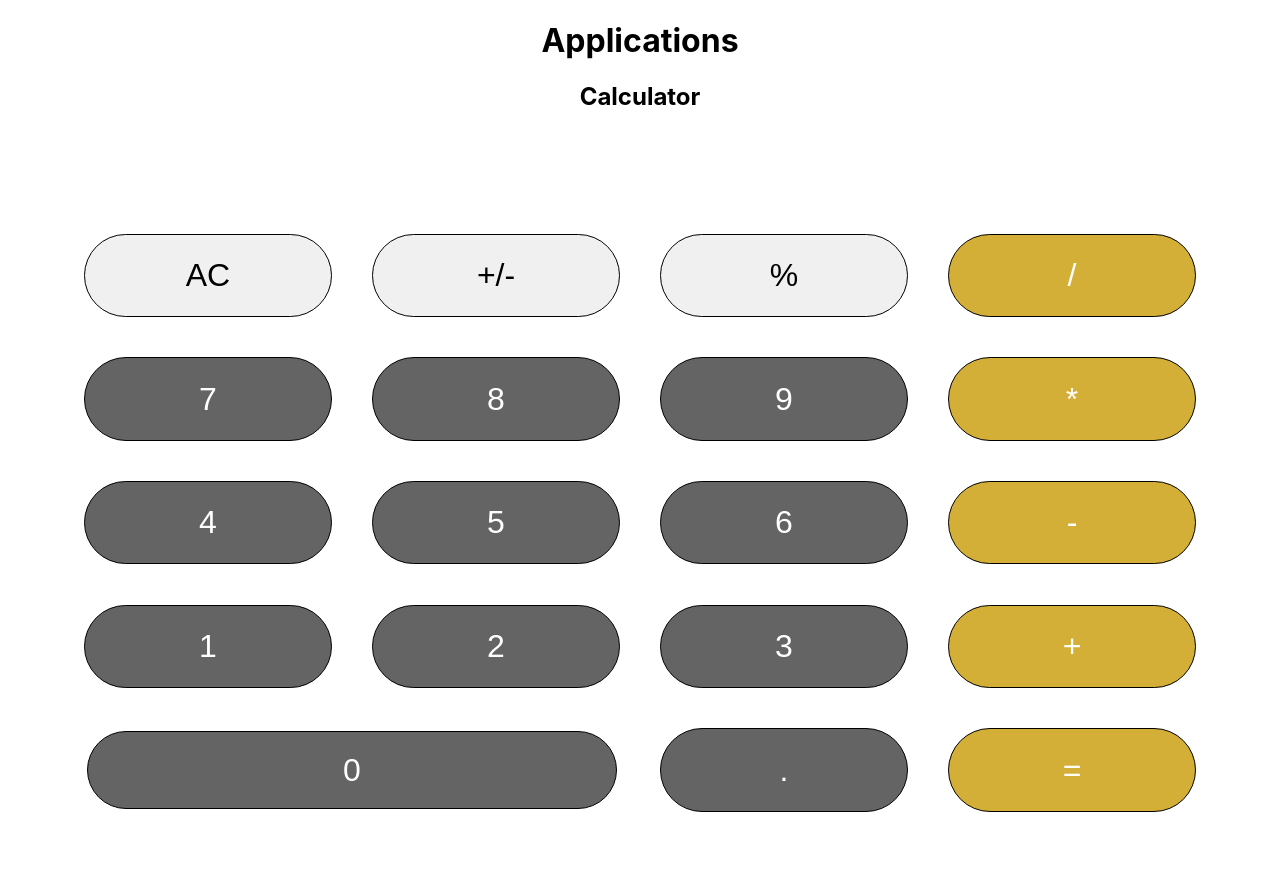
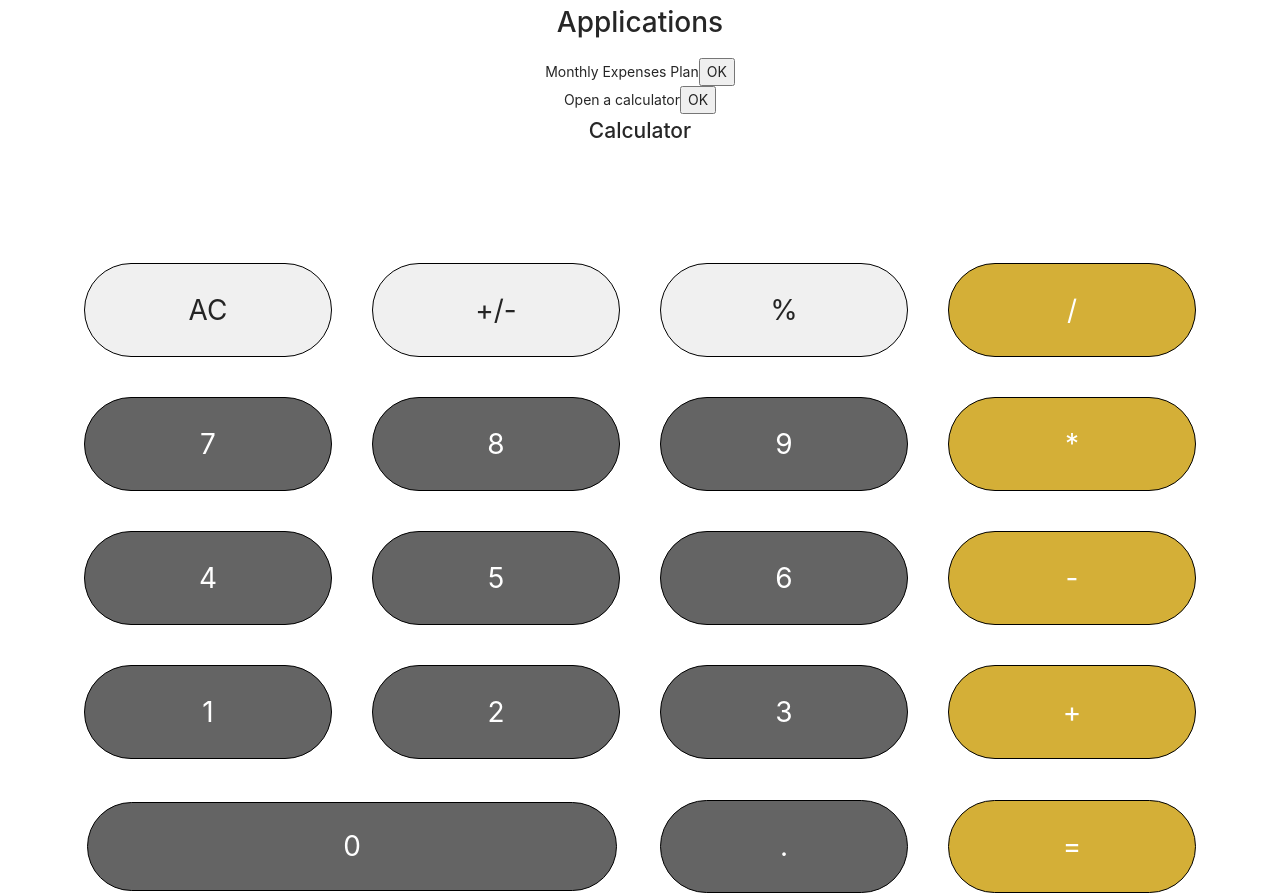
Before and after one commit to Larisa-Yagodina/example-with-pictures, a React (Create React App) app: page / in a window 1280 px wide. Before the commit the page ends 812 px from the top, so only its background shows below. Built offline with nearby package versions, Linux system fonts and the light colour scheme.

Commit message:
added expenses table

```diff
--- a/package.json
+++ b/package.json
@@ -6,6 +6,7 @@
     "@testing-library/jest-dom": "^5.12.0",
     "@testing-library/react": "^11.2.6",
     "@testing-library/user-event": "^12.8.3",
+    "antd": "^4.15.6",
     "react": "^17.0.2",
     "react-dom": "^17.0.2",
     "react-scripts": "4.0.3",
--- a/src/App.js
+++ b/src/App.js
@@ -1,7 +1,9 @@
 import './App.css';
+import 'antd/dist/antd.css';
 import ActivityBooking from "./activitiesBooking/ActivityBooking";
 import {useState} from "react";
 import Calculator from "./calculator/Calculator";
+import ExpensesTable from "./finansing/ExpensesTable";
 
 function App() {
 
@@ -11,15 +13,16 @@ function App() {
         <div className="App">
             <h1>Applications</h1>
 
-            {/*<div> To book an activity*/}
-            {/*    <button onClick={() => setVisibleApp('activity')}> OK </button>*/}
-            {/*</div>*/}
+            <div> Monthly Expenses Plan
+                <button onClick={() => setVisibleApp('expenses')}> OK </button>
+            </div>
 
-            {/*<div>Open a calculator*/}
-            {/*    <button onClick={() => setVisibleApp('calculator')}> OK </button>*/}
-            {/*</div>*/}
+            <div>Open a calculator
+                <button onClick={() => setVisibleApp('calculator')}> OK </button>
+            </div>
 
-            {/*{ visibleApp === 'activity' && <ActivityBooking />}*/}
+            { visibleApp === 'activity' && <ActivityBooking />}
+            { visibleApp === 'expenses' && <ExpensesTable />}
             { visibleApp === 'calculator' && <Calculator />}
 
         </div>
--- /dev/null
+++ b/src/finansing/ExpensesTable.js
@@ -0,0 +1,175 @@
+import { Table, Switch, Space } from 'antd';
+import {useState} from "react";
+import { Button, Menu, Dropdown } from 'antd';
+
+
+export default function ExpensesTable (props) {
+
+    const buttonTagUpdate = <><Button> update </Button>{' '}<Button> delete </Button></>;
+    const buttonTagIncome = <Button> set income </Button> ;
+    const buttonTagAddExpense = <Button> add new expense </Button>
+
+    const columnsExpenses = [
+        {
+            title: 'Expenses',
+            dataIndex: 'expenses',
+            key: 'expenses',
+        },
+        {
+            title: 'Percent / Amount',
+            dataIndex: 'percentAmount',
+            key: 'percentAmount',
+            width: '15%',
+        },
+        {
+            title: 'Amount',
+            dataIndex: 'amount',
+            key: 'amount',
+            width: '20%',
+        },
+        {
+            title: 'Actions',
+            dataIndex: 'actions',
+            key: 'actions',
+            width: '25%',
+        },
+    ];
+
+    const [dataExpenses, setDataExpenses] = useState([
+        {
+            key: 0,
+            expenses: 'Income',
+            percentAmount: '100%',
+            amount: 300000,
+            actions: buttonTagIncome,
+        }, {
+            key: 1,
+            expenses: 'Basic Expenses',
+            percentAmount: null,
+            amount: 20000,
+            actions: buttonTagAddExpense,
+            children: [
+                {
+                    key: 11,
+                    expenses: 'Еда',
+                    percentAmount: null,
+                    amount: 10000,
+                    actions: buttonTagUpdate,
+                },
+                {
+                    key: 12,
+                    expenses: 'Жилье',
+                    percentAmount: null,
+                    amount: 10000,
+                    actions: buttonTagUpdate,
+                },
+                {
+                    key: 13,
+                    expenses: 'Бытовая химия',
+                    percentAmount: null,
+                    amount: 10000,
+                    actions: buttonTagUpdate,
+                },
+                {
+                    key: 14,
+                    expenses: 'Телефон',
+                    percentAmount: null,
+                    amount: 10000,
+                    actions: buttonTagUpdate,
+                },
+                {
+                    key: 15,
+                    expenses: 'Передвижение',
+                    percentAmount: null,
+                    amount: 10000,
+                    actions: buttonTagUpdate,
+                },
+            ],
+        },
+        {
+            key: 2,
+            expenses: 'Short Term Expenses',
+            percentAmount: null,
+            amount: 20000,
+            actions: buttonTagAddExpense,
+            children: [
+                {
+                    key: 21,
+                    expenses: 'Косметика',
+                    percentAmount: '5%',
+                    amount: 10000,
+                    actions: buttonTagUpdate,
+                },
+                {
+                    key: 22,
+                    expenses: 'Подарки',
+                    percentAmount: '5%',
+                    amount: 10000,
+                    actions: buttonTagUpdate,
+                },
+                {
+                    key: 23,
+                    expenses: 'Отпуск',
+                    percentAmount: '5%',
+                    amount: 10000,
+                    actions: buttonTagUpdate,
+                },
+            ],
+        },
+        {
+            key: 3,
+            expenses: 'Long Term Expenses',
+            percentAmount: '15%',
+            amount: null,
+            actions: buttonTagAddExpense,
+            children: [
+                {
+                    key: 31,
+                    expenses: 'Машина',
+                    percentAmount: '5%',
+                    amount: 10000,
+                    actions: buttonTagUpdate,
+                },
+                {
+                    key: 32,
+                    expenses: 'Квартира',
+                    percentAmount: '5%',
+                    amount: 10000,
+                    actions: buttonTagUpdate,
+                },
+                {
+                    key: 33,
+                    expenses: 'Резервы',
+                    percentAmount: '5%',
+                    amount: 10000,
+                    actions: buttonTagUpdate,
+                },
+            ],
+        }
+    ]);
+
+    // const rowSelection = {
+    //     onChange: (selectedRowKeys, selectedRows) => {
+    //         console.log(`selectedRowKeys: ${selectedRowKeys}`, 'selectedRows: ', selectedRows);
+    //     },
+    //     onSelect: (record, selected, selectedRows) => {
+    //         console.log(record, selected, selectedRows);
+    //     },
+    //     onSelectAll: (selected, selectedRows, changeRows) => {
+    //         console.log(selected, selectedRows, changeRows);
+    //     },
+    // };
+    //
+    // const checkStrictly = true;
+
+    return (
+        <>
+            <h2>Monthly Expenses Plan</h2>
+            <Table
+                columns={columnsExpenses}
+                //rowSelection={{ ...rowSelection, checkStrictly }}
+                dataSource={dataExpenses}
+            />
+        </>
+    )
+};
```
Also changed, not shown: 1 other file (tests, documents, lock files or other folders).
